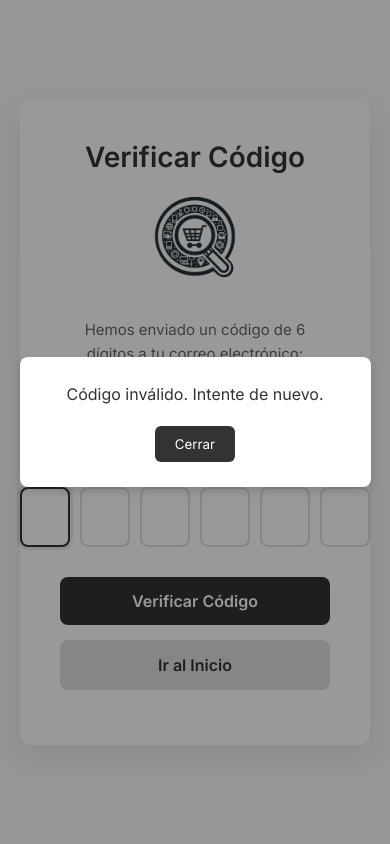
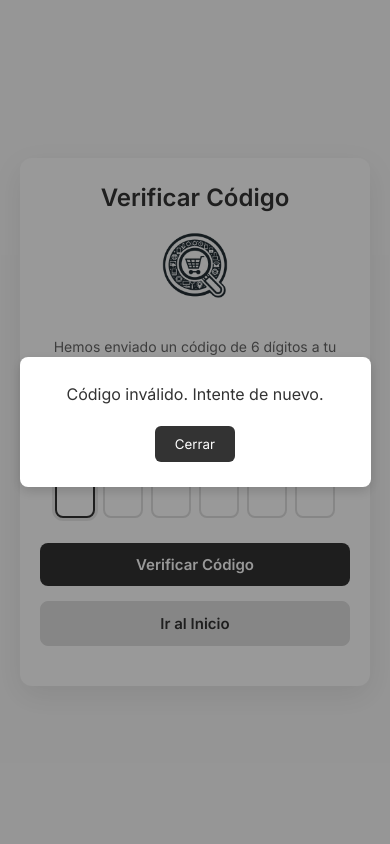
Before and after one commit to K31NER/Prototipo, a Python web app: template templates/verificacion.html in a window 390 px wide. Run offline with Jinja, Linux system fonts and the light colour scheme; the template is opened without the code that fills it: most values are stand-ins (such as "Sample title", 1, 10 or a date in 2020).

Commit message:
Mejora de responsividad de verificacion.html

```diff
--- a/templates/dashboard.html
+++ b/templates/dashboard.html
@@ -286,10 +286,6 @@
             /* Ajustes para la tabla en pantallas medianas */
             .table th, .table td {
                 padding: 12px 16px; /* Reducir padding */
-            }
-            .table-wrapper {
-                /* overflow-x: auto; ya está definido arriba, se mantiene */
-                /* -webkit-overflow-scrolling: touch; ya está definido arriba */
             }
             .table {
                 min-width: 600px; /* Fuerza el scroll horizontal si la tabla es más ancha que esto */
--- a/templates/verificacion.html
+++ b/templates/verificacion.html
@@ -1,14 +1,12 @@
 <!DOCTYPE html>
 <html lang="es">
 <head>
-  <!-- ... (tu head sin cambios) ... -->
   <meta charset="UTF-8" />
   <meta name="viewport" content="width=device-width, initial-scale=1.0" />
   <link rel="icon" href="/static/img/LOGO.png" />
   <title>Verificación de Código - ScrapyMarket</title>
   <link href="https://fonts.googleapis.com/css2?family=Inter:wght@400;600&display=swap" rel="stylesheet" />
   <style>
-    /* ... (Tus estilos completos como en la respuesta anterior, incluyendo .btn-secondary) ... */
     :root {
       --bg: #f9f9f9;
       --text: #333;
@@ -22,7 +20,7 @@
       --modal-overlay: rgba(0, 0, 0, 0.4);
       --modal-bg: #ffffff;
       --modal-border: rgba(0, 0, 0, 0.1);
-      --button-secondary-bg: #e0e0e0; /* Color para el botón secundario */
+      --button-secondary-bg: #e0e0e0;
       --button-secondary-text: #333;
       --button-secondary-hover-bg: #d5d5d5;
     }
@@ -41,7 +39,7 @@
         --modal-overlay: rgba(0, 0, 0, 0.7);
         --modal-bg: #262626;
         --modal-border: rgba(255, 255, 255, 0.1);
-        --button-secondary-bg: #3a3a3a; /* Color para el botón secundario en modo oscuro */
+        --button-secondary-bg: #3a3a3a;
         --button-secondary-text: #f5f5f5;
         --button-secondary-hover-bg: #4a4a4a;
       }
@@ -68,7 +66,7 @@
 
     h1 { font-size: 28px; margin-bottom: 15px; }
     .logo-container { margin-bottom: 25px; }
-    .logo-container img { width: 100px; height: 100px; }
+    .logo-container img { width: 100px; height: 100px; transition: width 0.3s ease, height 0.3s ease; }
     p.instructions { color: var(--text-muted); margin-bottom: 25px; font-size: 15px; line-height: 1.6; }
 
     .code-inputs {
@@ -90,6 +88,7 @@
       color: var(--text);
       caret-color: var(--focus);
       text-transform: uppercase;
+      transition: width 0.3s ease, height 0.3s ease, font-size 0.3s ease;
     }
 
     .code-input:focus {
@@ -108,7 +107,7 @@
       border: none;
       border-radius: 8px;
       cursor: pointer;
-      transition: background-color 0.2s ease;
+      transition: background-color 0.2s ease, padding 0.3s ease, font-size 0.3s ease;
       margin-bottom: 15px;
     }
     .btn:hover { background: #4a4a4a; }
@@ -123,7 +122,6 @@
     }
 
     .modal {
-        display: none;
         position: fixed;
         z-index: 1000;
         left: 0;
@@ -132,7 +130,7 @@
         height: 100%;
         overflow: auto;
         background-color: var(--modal-overlay);
-        display: flex;
+        display: none; /* Inicialmente oculto, se muestra con JS o backend */
         align-items: center;
         justify-content: center;
     }
@@ -157,6 +155,88 @@
         transition: background-color 0.2s;
     }
     .modal-content button:hover { background: #4a4a4a; }
+
+
+    /* --- Responsive Adjustments --- */
+
+    /* Para pantallas medianas-pequeñas (ej. móviles en landscape o tablets pequeñas) */
+    @media (max-width: 500px) {
+        .verification-container {
+            padding: 30px 25px;
+        }
+        h1 {
+            font-size: 26px;
+        }
+        p.instructions {
+            font-size: 14px;
+            margin-bottom: 20px;
+        }
+        .logo-container img {
+            width: 90px;
+            height: 90px;
+        }
+    }
+
+
+    /* Para pantallas de móviles típicas (portrait) */
+    @media (max-width: 420px) {
+        .verification-container {
+            padding: 25px 20px;
+        }
+        h1 {
+            font-size: 24px;
+        }
+        .logo-container img {
+            width: 80px;
+            height: 80px;
+        }
+        .code-input {
+            width: 40px;
+            height: 50px;
+            font-size: 20px;
+        }
+        .code-inputs {
+            gap: 8px;
+            margin-bottom: 25px;
+        }
+        .btn {
+            padding: 12px;
+            font-size: 15px;
+        }
+    }
+
+    /* Para pantallas muy pequeñas (ej. iPhone SE 1st gen, o dispositivos con ancho ~320px) */
+    @media (max-width: 360px) {
+        .verification-container {
+            padding: 20px 15px;
+        }
+        h1 {
+            font-size: 22px;
+        }
+        p.instructions {
+            font-size: 13px;
+            line-height: 1.5;
+        }
+        .logo-container img {
+            width: 70px;
+            height: 70px;
+        }
+        .logo-container {
+            margin-bottom: 20px;
+        }
+        .code-input {
+            width: 35px;
+            height: 45px;
+            font-size: 18px;
+        }
+        .code-inputs {
+            gap: 5px; /* Reducir más el gap para asegurar que quepan */
+        }
+        .btn {
+            padding: 11px;
+            font-size: 14px;
+        }
+    }
   </style>
 </head>
 <body>
@@ -186,9 +266,8 @@
   </div>
 
   {% if modal_message %}
-  <div id="modal" class="modal" style="display: flex;"> <!-- Mostrar si hay mensaje -->
+  <div id="modal" class="modal" style="display: flex;">
     <div class="modal-content">
-        <!-- CAMBIO AQUÍ: Siempre mostrar el mensaje genérico si modal_message existe -->
         <p>Código inválido. Intente de nuevo.</p>
         <button onclick="document.getElementById('modal').style.display='none'">Cerrar</button>
     </div>
@@ -196,8 +275,6 @@
   {% endif %}
 
   <script>
-    // Tu JavaScript existente para manejar los codeInputs (mayúsculas, pegado, etc.)
-    // va aquí sin cambios.
     document.addEventListener('DOMContentLoaded', () => {
       const codeInputs = document.querySelectorAll('.code-input');
 
@@ -245,6 +322,16 @@
       if (codeInputs.length > 0) {
         codeInputs[0].focus();
       }
+
+      // Si el modal se muestra por defecto (por el backend), asegurarse que el JS lo maneje
+      const modal = document.getElementById('modal');
+      if (modal && modal.style.display === 'flex') {
+        // Puedes añadir lógica aquí si necesitas, por ejemplo, enfocar el botón de cerrar
+        const closeModalButton = modal.querySelector('button');
+        if (closeModalButton) {
+            // closeModalButton.focus(); // Opcional
+        }
+      }
     });
   </script>
 </body>
```
